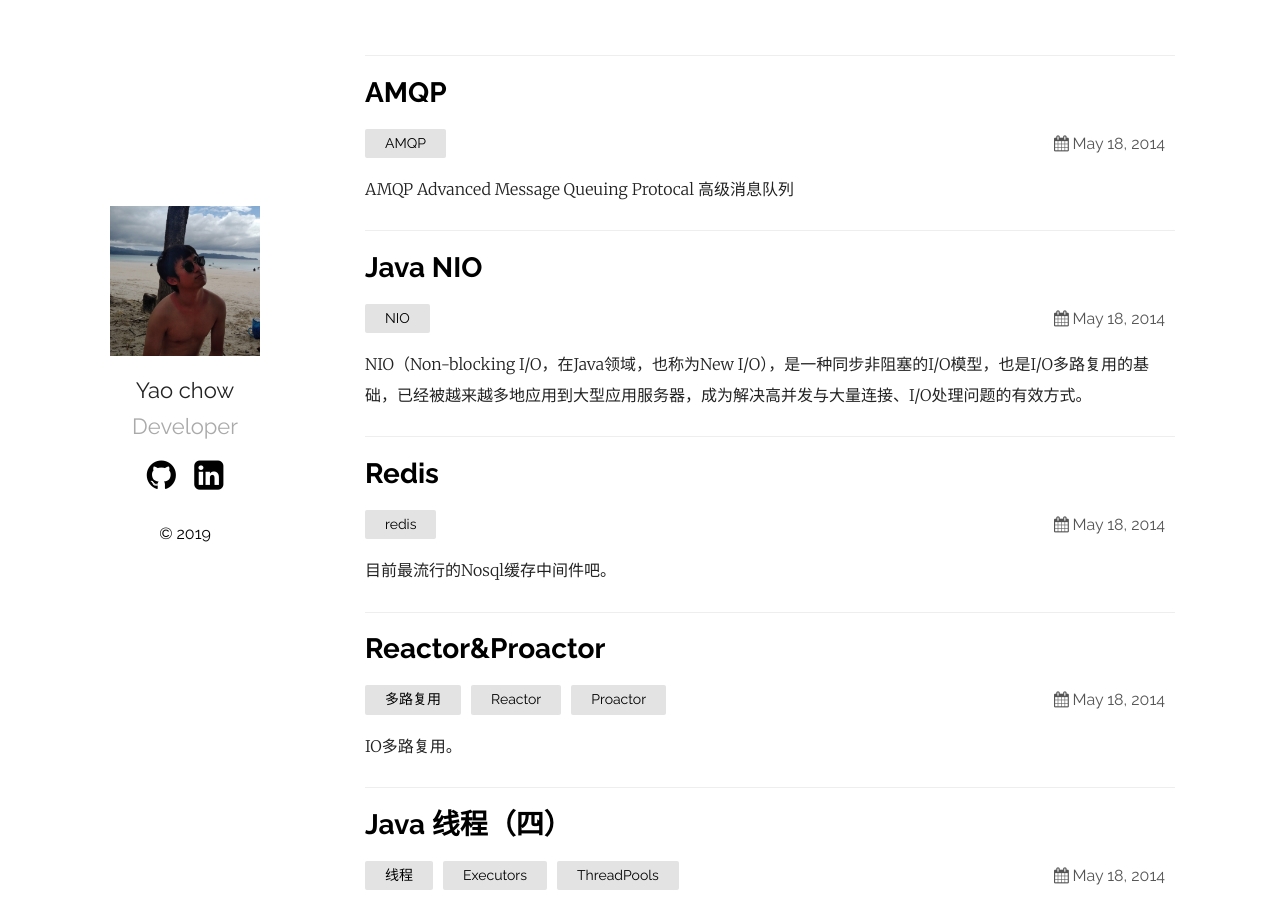
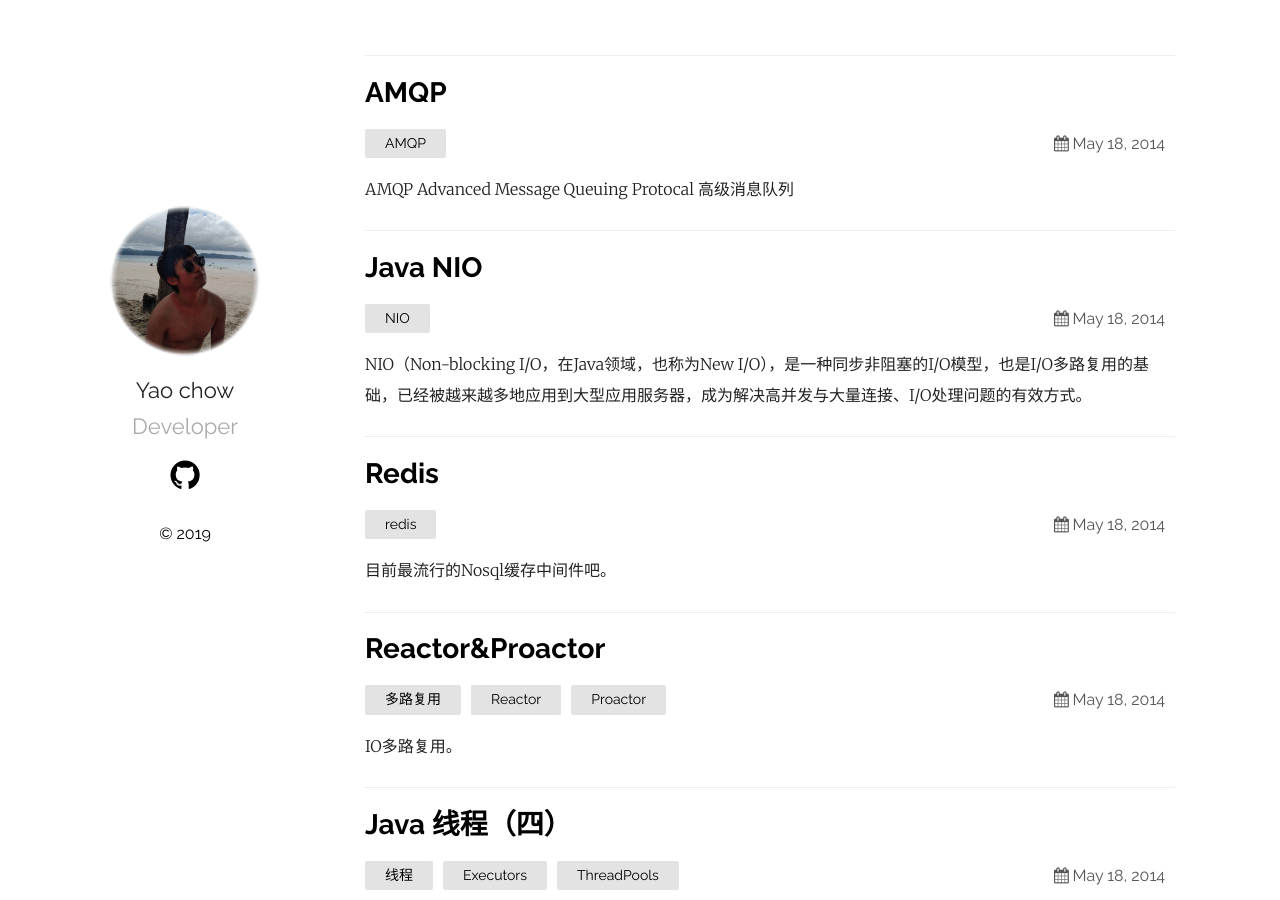
Before and after one commit to yyyyyyyy/yyyyyyyy.github.io, a Jekyll site: the page built from index.md, in a window 1280 px wide and 900 px high. Built offline with Jekyll 4.4.1, drawn with Linux system fonts in a browser that asks for light colours.

Commit message:
替换头像

```diff
--- a/_layouts/default.html
+++ b/_layouts/default.html
@@ -11,7 +11,6 @@
 			<p class="tagline">{{ site.plainwhite.tagline }}</p>
 			<ul class="social">
 				<a href="https://github.com/{{ site.plainwhite.social_links.github }}"><li><i class="icon-github-circled"></i></li></a>
-				<a href="https://www.linkedin.com/{{ site.plainwhite.social_links.linkedIn }}"><li><i class="icon-linkedin-squared"></i></li></a>
 			</ul>
 			<p>&copy; 2019</p>
 		</section>
```
Also changed, not shown: assets/portfolio.png.
